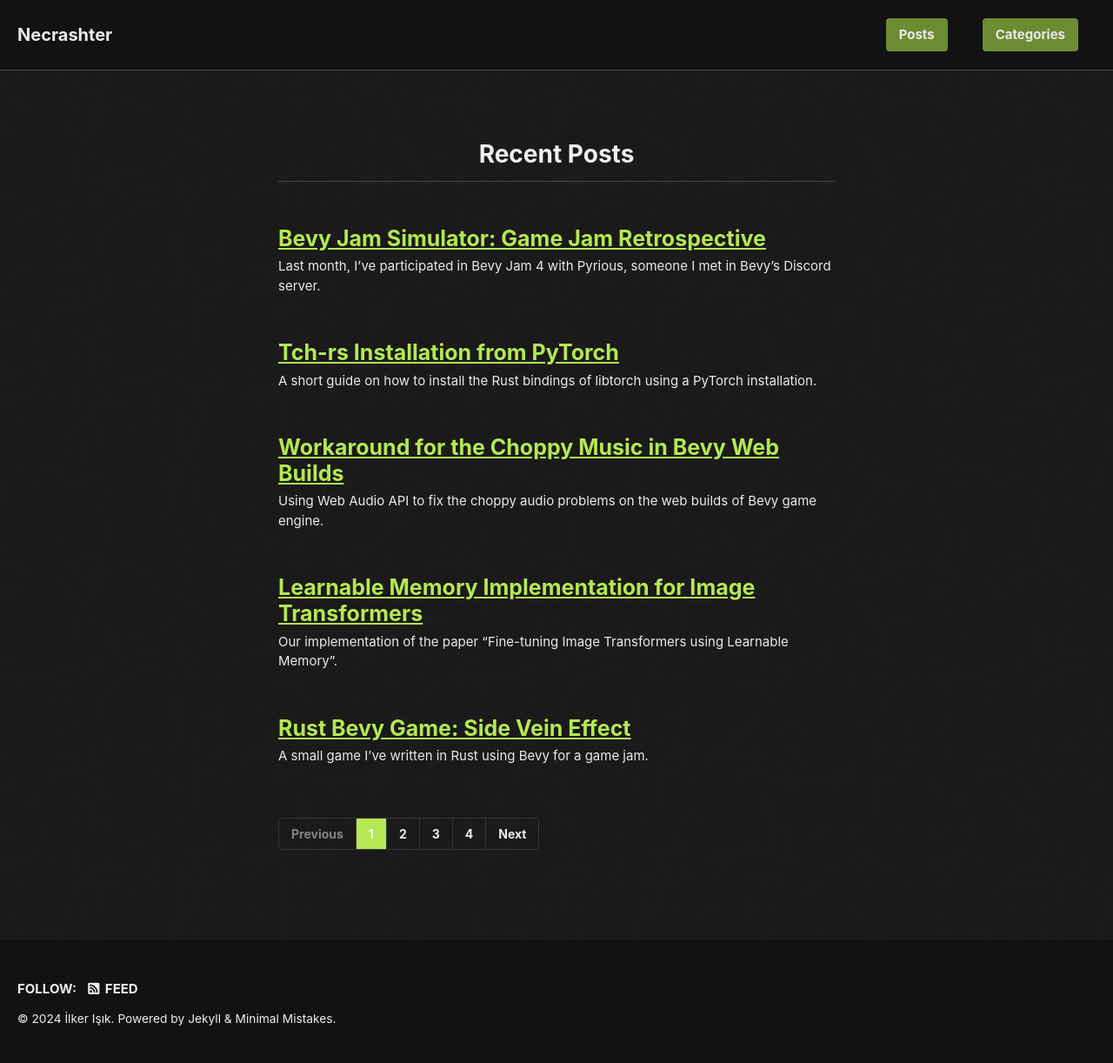
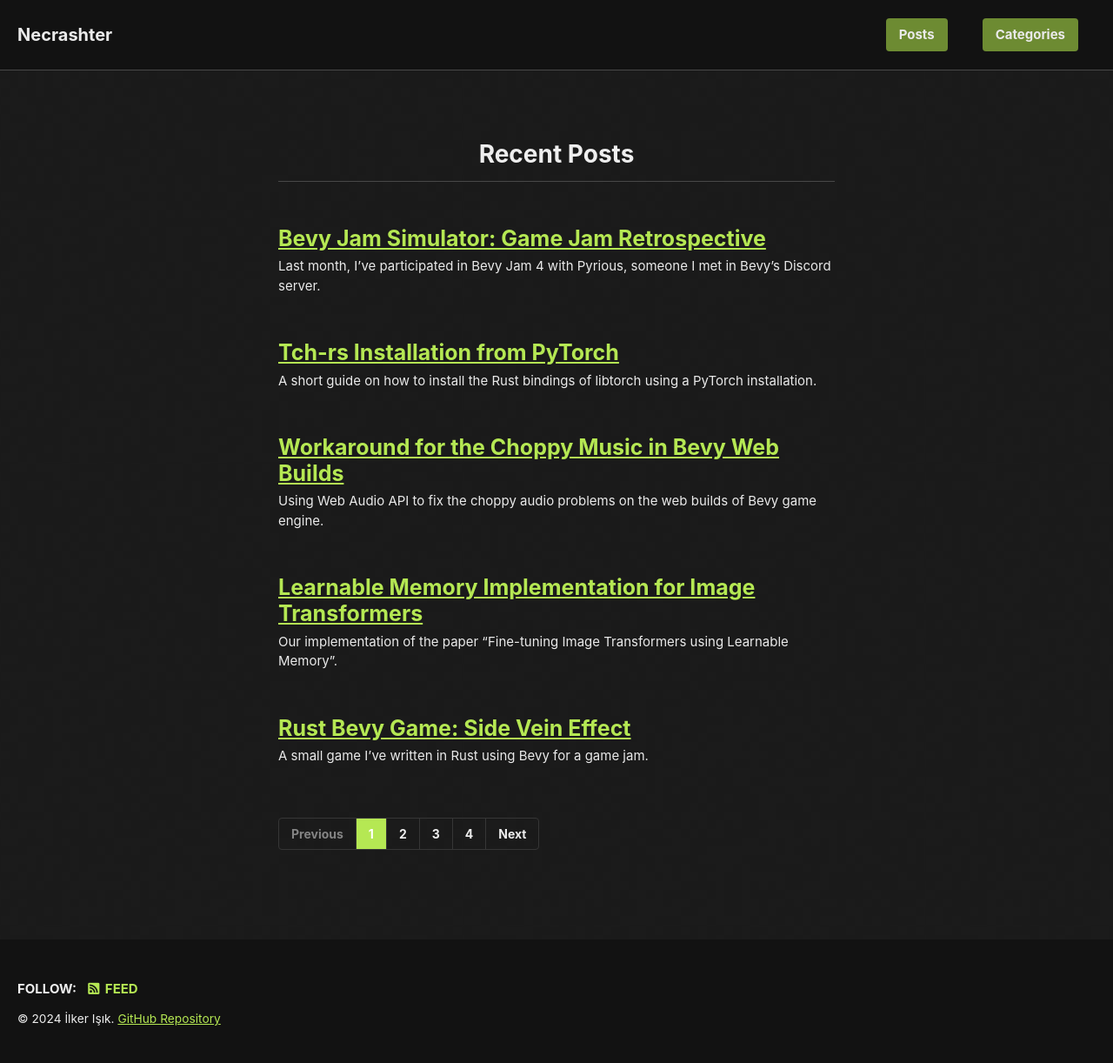
Before and after one commit to necrashter/necrashter.github.io, a Jekyll site: the page built from index.html, in a window 1280 px wide. Shown: the whole page at 87% size. Built offline with Jekyll 4.4.1, drawn with Linux system fonts in a browser that asks for light colours; cached includes are drawn as plain includes; nearby versions of some CDN libraries; the list of posts is cut into pages by our own code.

Commit message:
Add GitHub repo link to the footer

```diff
--- a/_includes/footer.html
+++ b/_includes/footer.html
@@ -18,4 +18,4 @@
   </ul>
 </div>
 
-<div class="page__footer-copyright">&copy; {{ site.time | date: '%Y' }} {{ site.name | default: site.title }}. {{ site.data.ui-text[site.locale].powered_by | default: "Powered by" }} <a href="https://jekyllrb.com" rel="nofollow">Jekyll</a> &amp; <a href="https://mademistakes.com/work/minimal-mistakes-jekyll-theme/" rel="nofollow">Minimal Mistakes</a>.</div>
+<div class="page__footer-copyright">&copy; {{ site.time | date: '%Y' }} {{ site.name | default: site.title }}. <a href="https://github.com/necrashter/necrashter.github.io/">GitHub Repository</a></div>
--- a/_sass/minimal-mistakes/_footer.scss
+++ b/_sass/minimal-mistakes/_footer.scss
@@ -30,7 +30,7 @@
   }
 
   a {
-    color: inherit;
+    color: $link-color;
     text-decoration: none;
 
     &:hover {
@@ -49,6 +49,9 @@
 .page__footer-copyright {
   font-family: $global-font-family;
   font-size: $type-size-7;
+  a {
+    text-decoration: underline;
+  }
 }
 
 .page__footer-follow {
```
